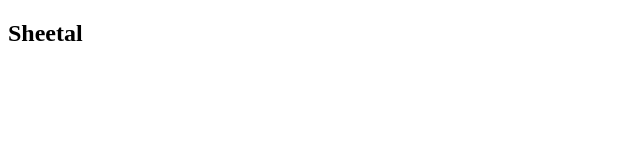
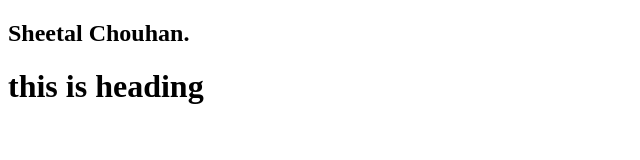
Before and after one commit to Sheetalchouha/Project1, a plain HTML site: page index.html in a window 1280 px wide. Shown: the whole page, without its empty margins (0-640 px from the left). Drawn offline with Linux system fonts and the light colour scheme.

Commit message:
this is second commit

```diff
--- a/index.html
+++ b/index.html
@@ -7,6 +7,7 @@
     <title>My Index File</title>
 </head>
 <body>
-    <h2>Sheetal </h2>
+    <h2>Sheetal Chouhan. </h2>
+    <h1>this is heading</h1>
 </body>
 </html>
```
Also changed, not shown: readme.txt.
